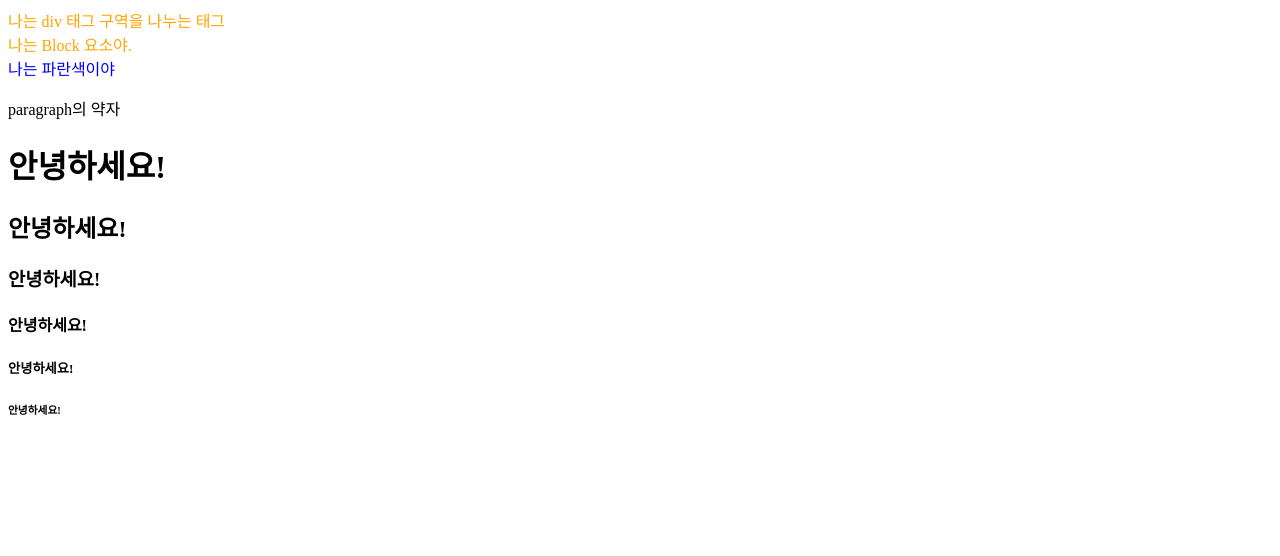
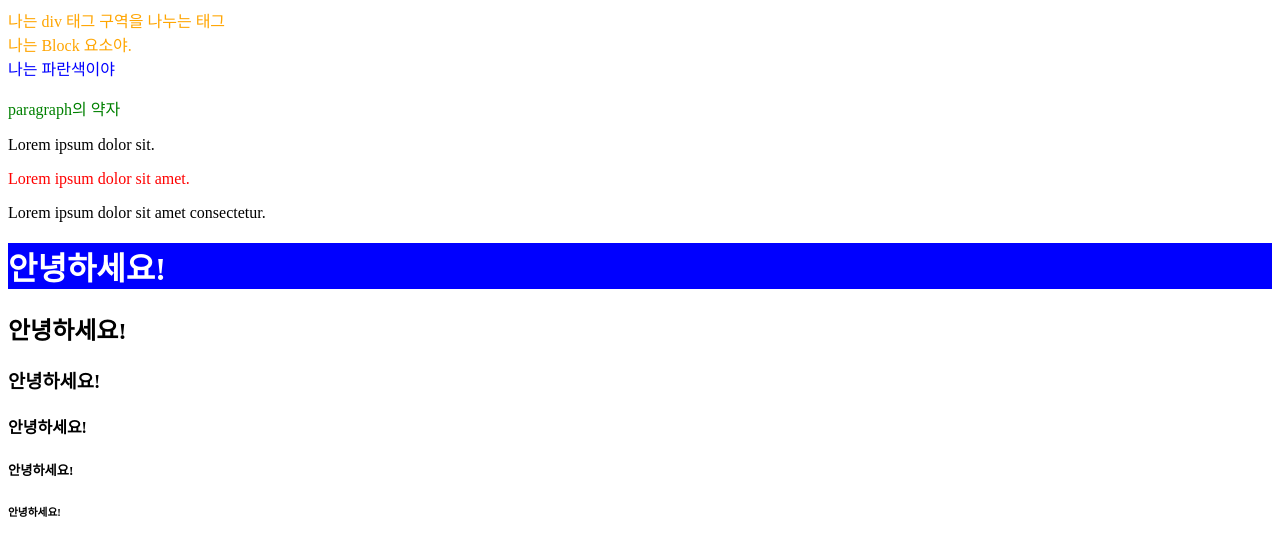
Before and after one commit to wowmalja/Bigdata, a plain HTML site: page 태그연습/태그연습.html in a window 1280 px wide. Drawn offline with Linux system fonts and the light colour scheme.

Commit message:
💄 p태그 글씨 색상 변경

```diff
--- a/태그연습/태그연습.html
+++ b/태그연습/태그연습.html
@@ -8,10 +8,32 @@
 <style>
     div {
         color : orange;
+
     }
 
+    /* class는 중복 가능 */
+    /* class를 사용할 때 앞에 .을 붙여준다. */
     .text-blue {
         color : blue;
+    }
+
+    .text-red{
+        color : red;
+    }
+
+
+    /* id를 사용할 때는 앞에 #을 붙여준다. */
+    /* 중복 안됨. 무조건 하나만. */
+    /* css 스타일링 할 때는 id보다 class로 사용한다. */
+    /* class < id 우선 적용 */
+    /* white == #fff */
+
+    #text-green{
+        color: green;
+    }
+    #bg-blue {
+        color : white;
+        background-color: blue;
     }
 
 
@@ -29,11 +51,15 @@
     <div class="text-blue">나는 파란색이야</div>
 
     <!-- 글 본문을 작성할 때 많이 사용하는 태그 -->
-    <p>paragraph의 약자</p>
+    <p class="text-red" id="text-green">paragraph의 약자</p>
+    <p>Lorem ipsum dolor sit.</p>
+    <p class="text-red">Lorem ipsum dolor sit amet.</p>
+    <p>Lorem ipsum dolor sit amet consectetur.</p>
+
 
     <!-- Heading Tag //
         h1 ~ h3 까지 많이 사용된다. 제목 등 강조(h1---h6 점점 작아짐) -->
-    <h1>안녕하세요!</h1>
+    <h1 id="bg-blue">안녕하세요!</h1>
     <h2>안녕하세요!</h2>
     <h3>안녕하세요!</h3>
     <h4>안녕하세요!</h4>
```
